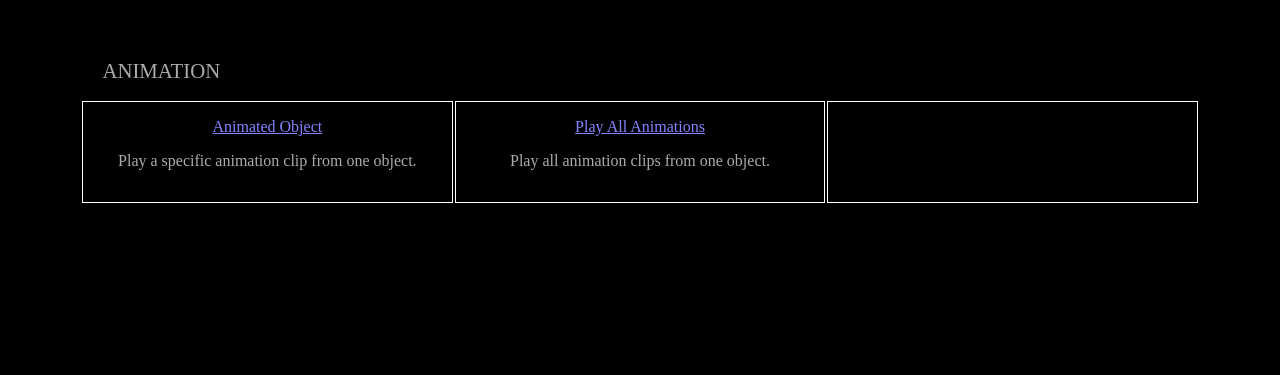
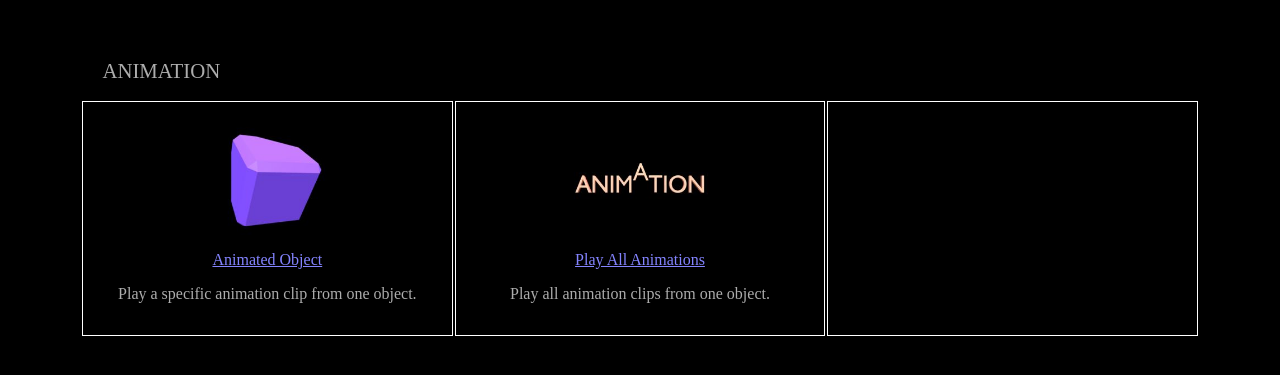
Before and after one commit to Lumisumu/simple-threejs-scenes, a website: page index.html in a window 1280 px wide. Shown: the part 79-454 px from the top of the page. Drawn offline with Linux system fonts and the light colour scheme.

Commit message:
Add images, change CSS, add link to readme

```diff
--- a/index.html
+++ b/index.html
@@ -43,6 +43,13 @@
         margin-left: 8%;
         font-size: 1.3rem;
       }
+      .img-area {
+        width: 100%;
+      }
+      img {
+        width: 50%;
+        max-height: auto;
+      }
     </style>
   </head>
   <body>
@@ -52,12 +59,25 @@
       <div class="section-title">ANIMATION</div>
       <tr>
         <td>
+          <div class="img-area">
+            <img
+              src="images/animated-object-img.jpg"
+              alt="Thumbnail image for animated object page"
+            />
+          </div>
           <a href="scenes/animated-object/animated-object-page.html"
             >Animated Object</a
           >
           <p>Play a specific animation clip from one object.</p>
         </td>
+
         <td>
+          <div class="img-area">
+            <img
+              src="images/play-all-animations-img.jpg"
+              alt="Thumbnail image for animated object page"
+            />
+          </div>
           <a href="scenes/play-all-animations/play-all-animations-page.html"
             >Play All Animations</a
           >
```
Also changed, not shown: README.md, images/animated-object-img.jpg (added), images/play-all-animations-img.jpg (added).
